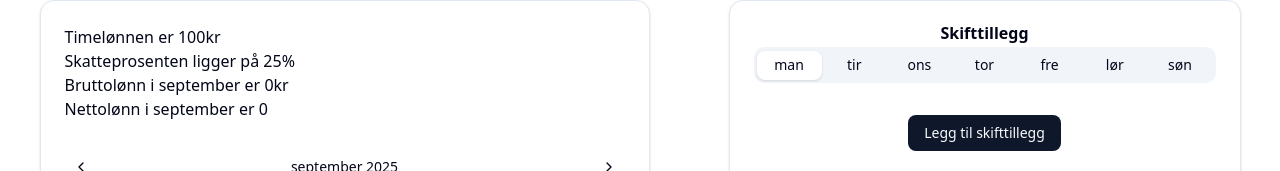
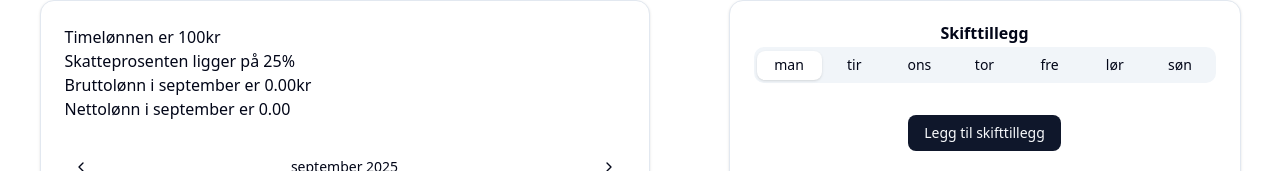
Before and after one commit to LBerntsen/skift-kalender, a Next.js app: page / in a window 1280 px wide. Shown: the top 171 px of the page. Built offline with nearby package versions, Linux system fonts and the light colour scheme.

Commit message:
Rounding

```diff
--- a/src/components/salarysummary.tsx
+++ b/src/components/salarysummary.tsx
@@ -58,8 +58,8 @@ export default function SalarySummary({month, shifts, premiums}: SalarySummaryPr
         <div>
             <h2>Timelønnen er {hourRate}kr</h2>
             <h2>Skatteprosenten ligger på {taxRate * 100}%</h2>
-            <h1>Bruttolønn i {monthString} er {salary}kr</h1>
-            <h1>Nettolønn i {monthString} er {salary * (1 - taxRate)}</h1>
+            <h1>Bruttolønn i {monthString} er {salary.toFixed(2)}kr</h1>
+            <h1>Nettolønn i {monthString} er {(salary * (1 - taxRate)).toFixed(2)}</h1>
         </div>
     );
 }
```
